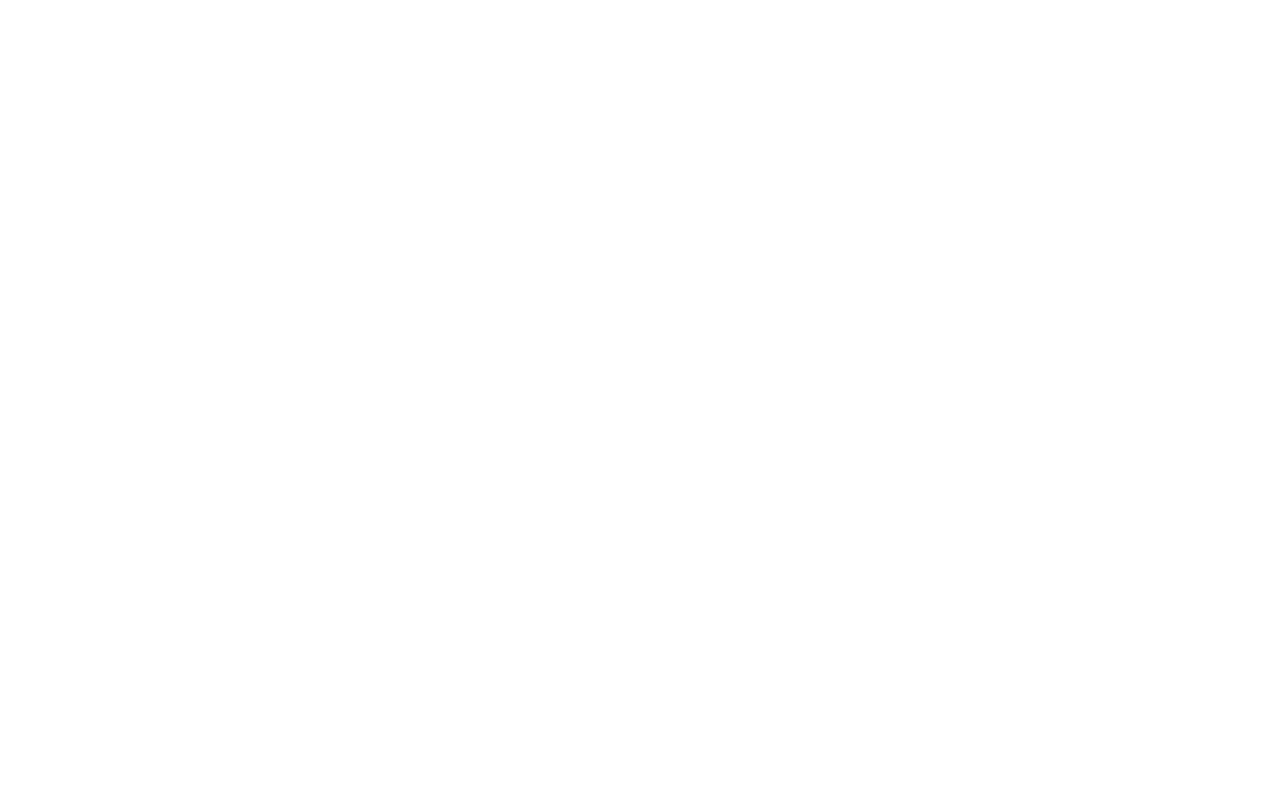
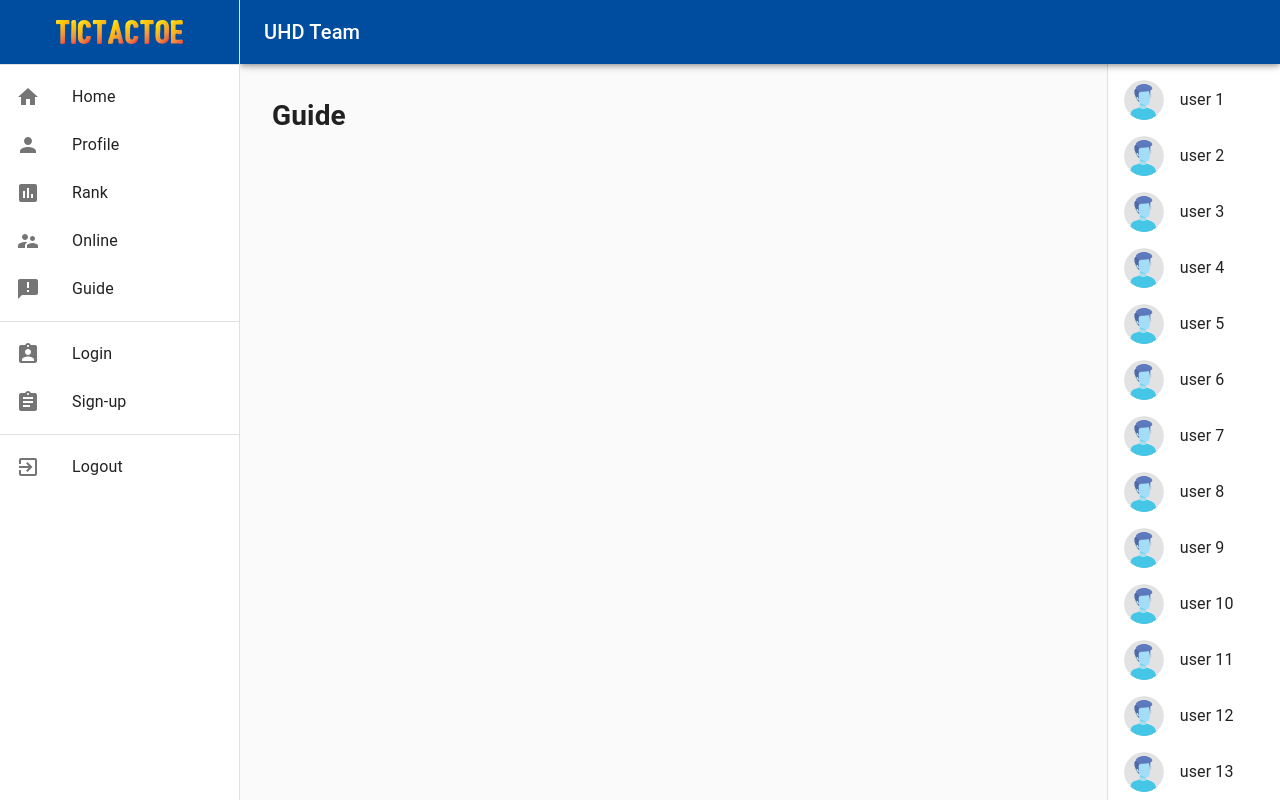
Before and after one commit to itdat/tictactoe-user-client, a React (Create React App) app: page /guide in a window 1280 px wide. Built offline with nearby package versions, Linux system fonts and the light colour scheme.

Commit message:
Change structure of App component

```diff
--- a/src/App.jsx
+++ b/src/App.jsx
@@ -1,19 +1,52 @@
-import React from "react";
+import React, { Fragment } from "react";
 import { BrowserRouter as Router, Switch, Route } from "react-router-dom";
 import "./App.css";
-
+import { Grid } from "@material-ui/core";
 import Home from "./pages/Home";
 import Login from "./pages/Login";
 import SignUp from "./pages/SignUp";
+import Logout from "./pages/Logout";
+import Profiles from "./pages/Profiles";
+import Rank from "./pages/Rank";
+import Online from "./pages/Online";
+import Guide from "./pages/Guide";
+import ResponsiveDrawer from "./layout/ResponsiveDrawer";
+import { makeStyles } from "@material-ui/core/styles";
+import OnlineList from "./components/OnlineList";
+
+const useStyles = makeStyles((theme) => ({
+  content: {
+    padding: "2rem",
+  },
+}));
 
 const App = () => {
+  const classes = useStyles();
   return (
     <Router>
-      <Switch>
-        <Route exact path="/" component={Home} />
-        <Route exact path="/login" component={Login} />
-        <Route exact path="/sign-up" component={SignUp} />
-      </Switch>
+      <Fragment>
+        <ResponsiveDrawer>
+          <Grid container>
+            <Grid item lg={10} xs={12} className={classes.content}>
+              <Switch>
+                <Route exact path="/" component={Home} />
+                {/* Authenticate */}
+                <Route exact path="/login" component={Login} />
+                <Route exact path="/sign-up" component={SignUp} />
+                <Route exact path="/logout" component={Logout} />
+                {/*  */}
+                <Route path="/profiles" component={Profiles} />
+                <Route exact path="/rank" component={Rank} />
+                <Route exact path="/online" component={Online} />
+                <Route exact path="/guide" component={Guide} />
+              </Switch>
+            </Grid>
+            <Grid item lg={2} xs={12}>
+              <OnlineList />
+            </Grid>
+          </Grid>
+        </ResponsiveDrawer>
+      </Fragment>
     </Router>
   );
 };
--- a/src/layout/ResponsiveDrawer.jsx
+++ b/src/layout/ResponsiveDrawer.jsx
@@ -24,6 +24,7 @@
 import Logo from "../images/Logo.svg";
 import { makeStyles, useTheme } from "@material-ui/core/styles";
 import clsx from "clsx";
+import { Link } from "react-router-dom";
 
 const drawerWidth = 240;
 
@@ -68,6 +69,10 @@
   content: {
     flexGrow: 1,
   },
+  link: {
+    textDecoration: "none",
+    color: "inherit",
+  },
 }));
 
 function ResponsiveDrawer(props) {
@@ -87,60 +92,76 @@
       </div>
       <Divider />
       <List>
+        <Link to="/" className={classes.link}>
           <ListItem button>
             <ListItemIcon>
               <HomeIcon />
             </ListItemIcon>
             <ListItemText primary="Home" />
           </ListItem>
+        </Link>
+        <Link to="/profile" className={classes.link}>
           <ListItem button>
             <ListItemIcon>
               <PersonIcon />
             </ListItemIcon>
             <ListItemText primary="Profile" />
           </ListItem>
+        </Link>
+        <Link to="/rank" className={classes.link}>
           <ListItem button>
             <ListItemIcon>
               <AssessmentIcon />
             </ListItemIcon>
             <ListItemText primary="Rank" />
           </ListItem>
+        </Link>
+        <Link to="/online" className={classes.link}>
           <ListItem button>
             <ListItemIcon>
               <SupervisorAccountIcon />
             </ListItemIcon>
             <ListItemText primary="Online" />
           </ListItem>
+        </Link>
+        <Link to="/guide" className={classes.link}>
           <ListItem button>
             <ListItemIcon>
               <AnnouncementIcon />
             </ListItemIcon>
             <ListItemText primary="Guide" />
           </ListItem>
+        </Link>
       </List>
       <Divider />
       <List>
+        <Link to="/login" className={classes.link}>
           <ListItem button>
             <ListItemIcon>
               <AssignmentIndIcon />
             </ListItemIcon>
             <ListItemText primary="Login" />
           </ListItem>
+        </Link>
+        <Link to="/sign-up" className={classes.link}>
           <ListItem button>
             <ListItemIcon>
               <AssignmentIcon />
             </ListItemIcon>
             <ListItemText primary="Sign-up" />
           </ListItem>
+        </Link>
       </List>
       <Divider />
       <List>
+        <Link to="/logout" className={classes.link}>
           <ListItem button>
             <ListItemIcon>
               <ExitToAppIcon />
             </ListItemIcon>
             <ListItemText primary="Logout" />
           </ListItem>
+        </Link>
       </List>
     </div>
   );
--- /dev/null
+++ b/src/pages/Guide.jsx
@@ -0,0 +1,7 @@
+import React from "react";
+
+const Guide = () => {
+  return <h1>Guide</h1>;
+};
+
+export default Guide;
--- a/src/pages/Home.jsx
+++ b/src/pages/Home.jsx
@@ -1,33 +1,9 @@
 import React, { Fragment } from "react";
-
-import ResponsiveDrawer from "../layout/ResponsiveDrawer";
-import { makeStyles } from "@material-ui/core/styles";
 import { Grid } from "@material-ui/core";
-import OnlineList from "../components/OnlineList";
 import Maintenance from "../components/Maintenance";
 
-const useStyles = makeStyles((theme) => ({
-  content: {
-    padding: "2rem",
-  },
-}));
-
 const Home = () => {
-  const classes = useStyles();
-  return (
-    <Fragment>
-      <ResponsiveDrawer>
-        <Grid container>
-          <Grid item lg={10} xs={12} className={classes.content}>
-            <Maintenance />
-          </Grid>
-          <Grid item lg={2} xs={12}>
-            <OnlineList />
-          </Grid>
-        </Grid>
-      </ResponsiveDrawer>
-    </Fragment>
-  );
+  return <Maintenance />;
 };
 
 export default Home;
--- /dev/null
+++ b/src/pages/Logout.jsx
@@ -0,0 +1,7 @@
+import React from "react";
+
+const Logout = () => {
+  return <h1>Logout</h1>;
+};
+
+export default Logout;
--- /dev/null
+++ b/src/pages/Online.jsx
@@ -0,0 +1,7 @@
+import React from "react";
+
+const Online = () => {
+  return <h1>Online</h1>;
+};
+
+export default Online;
--- /dev/null
+++ b/src/pages/Profile.jsx
@@ -0,0 +1,7 @@
+import React from "react";
+
+const Profile = () => {
+  return <div>Profile</div>;
+};
+
+export default Profile;
--- /dev/null
+++ b/src/pages/Profiles.jsx
@@ -0,0 +1,15 @@
+import React from "react";
+import { Switch, Route } from "react-router-dom";
+import Profile from "./Profile";
+
+const Profiles = ({ match }) => {
+  console.log(match.path);
+  return (
+    <Switch>
+      <Route path={`${match.path}/:id`} component={Profile} />
+      <Route exact path={`match.path`} render={() => <h1>Profile</h1>} />
+    </Switch>
+  );
+};
+
+export default Profiles;
--- /dev/null
+++ b/src/pages/Rank.jsx
@@ -0,0 +1,7 @@
+import React from "react";
+
+const Rank = () => {
+  return <h1>Rank</h1>;
+};
+
+export default Rank;
```
Also changed, not shown: 1 other file (tests, documents, lock files or other folders). Lines whose indentation alone changed are shown as unchanged.
